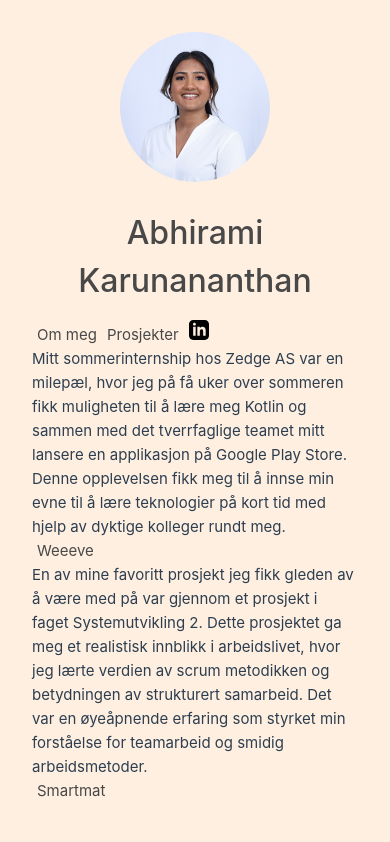
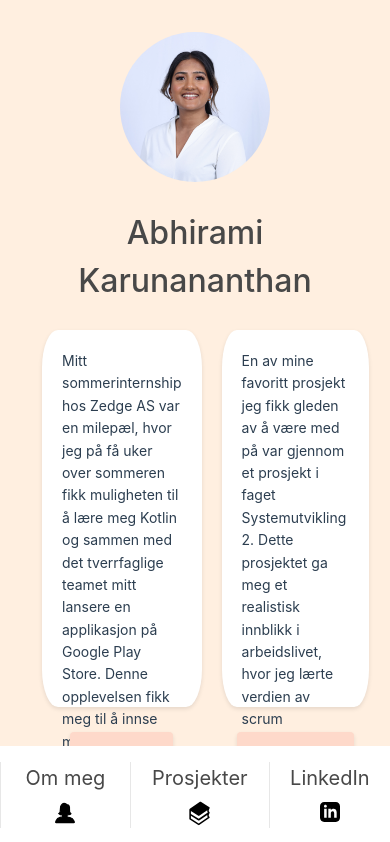
Before and after one commit to abhiramikarunananthan/digital-cv, a Vue app: page /projects in a window 390 px wide. Shown: the top 842 px of the page. Built offline with nearby package versions, Linux system fonts and the light colour scheme.

Commit message:
test project page scalability

```diff
--- a/src/views/ProjectsView.vue
+++ b/src/views/ProjectsView.vue
@@ -5,11 +5,15 @@ import {RouterLink} from "vue-router";
 
 <template>
   <nav>
-    <RouterLink to="/about">Om meg</RouterLink>
-    <RouterLink to="/projects">Prosjekter</RouterLink>
-    <a href="https://no.linkedin.com/in/abhirami-karunananthan-b81a5522a?original_referer=https%3A%2F%2Fwww.google.com%2F"
-       target="_blank" rel="noopener">
-      <img alt="LinkedIn logo" class="icon" src="@/assets/images/linkedin.svg" width="20" height="20"/>
+    <RouterLink to="/about">Om meg
+      <img alt="about_logo" class="about" src="@/assets/images/woman.svg" width="30" height="30" />
+    </RouterLink>
+    <RouterLink to="/projects">Prosjekter
+      <img alt="projects_logo" class="project" src="@/assets/images/projects.svg" width="25" height="25" />
+    </RouterLink>
+    <a href="https://no.linkedin.com/in/abhirami-karunananthan-b81a5522a?original_referer=https%3A%2F%2Fwww.google.com%2F" target="_blank" rel="noopener">
+      <span class="linkedin-text">LinkedIn </span>
+      <img alt="LinkedIn logo" class="icon" src="@/assets/images/linkedin.svg" width="20" height="20" />
     </a>
   </nav>
   <div class="container">
@@ -41,10 +45,109 @@ import {RouterLink} from "vue-router";
 </template>
 
 <style scoped>
+@media (max-width: 1023px) {
+  .icon{
+    vertical-align: middle;
+  }
+
+  .project{
+    vertical-align: middle;
+    margin-top: 3px;
+  }
+  .about{
+    vertical-align: middle;
+    margin-top: 3px;
+  }
+  header {
+    line-height: 1.5;
+    max-height: 100vh;
+  }
+
+  .container {
+    display: flex;
+
+  }
+
+  .innercontainer {
+    display: flex;
+    align-items: center;
+    justify-content: center;
+    flex-direction: column;
+  }
+
+  .informationtext {
+    flex: 1;
+    background-color: #ffffff;
+    border-radius: 10%;
+    padding: 20px;
+    box-shadow: 0 2px 4px rgba(0, 0, 0, 0.1);
+    margin: 10px;
+    font-size: 14px;
+    max-width: 400px;
+    min-height: 300px;
+  }
+
+  .buttons {
+    flex: 1;
+    display: inline-block;
+    padding: 10px 20px;
+    background-color: #fed9ca;
+    box-shadow: 0 2px 4px rgba(0, 0, 0, 0.1);
+    color: #fff;
+    text-decoration: none;
+    border: none;
+    border-radius: 4px;
+    cursor: pointer;
+    margin: 15px;
+    font-size: 16px;
+    font-weight: bold;
+    align-content: center;
+    max-width: 126px;
+    text-align: center;
+  }
+
+  .buttons:hover {
+    background-color: #b2968b;
+  }
+
+  nav {
+    width: 100%;
+    font-size: 12px;
+    text-align: end;
+    position: fixed;
+    bottom: 0;
+    right: 0;
+    background-color: white;
+
+  }
+
+  nav a {
+    display: inline-block;
+    padding: 0 1rem;
+    border-left: 1px solid var(--color-border);
+  }
+
+  nav {
+    text-align: center;
+    margin-left: -1rem;
+    font-size: 20px;
+    justify-content: space-around;
+    display: flex;
+    padding: 1rem 0;
+  }
+
+}
 @media (min-width: 1024px) {
   header {
     line-height: 1.5;
     max-height: 100vh;
+  }
+
+  .project{
+    display: none;
+  }
+  .about{
+    display: none;
   }
 
   .container {
@@ -117,5 +220,8 @@ import {RouterLink} from "vue-router";
     padding: 1rem 0;
     margin-top: 1rem;
   }
+  .linkedin-text {
+    display: none;
+  }
 }
 </style>
```
